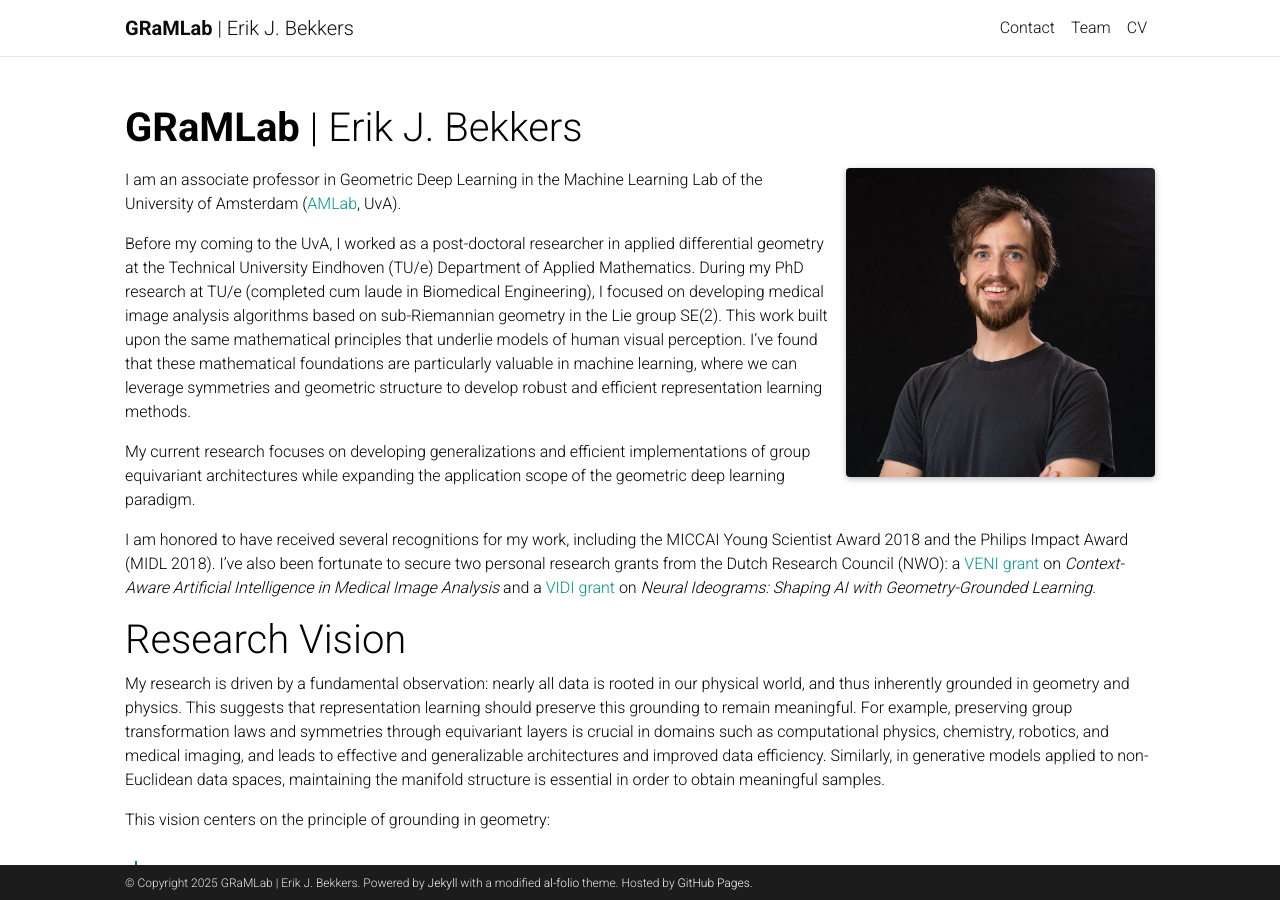
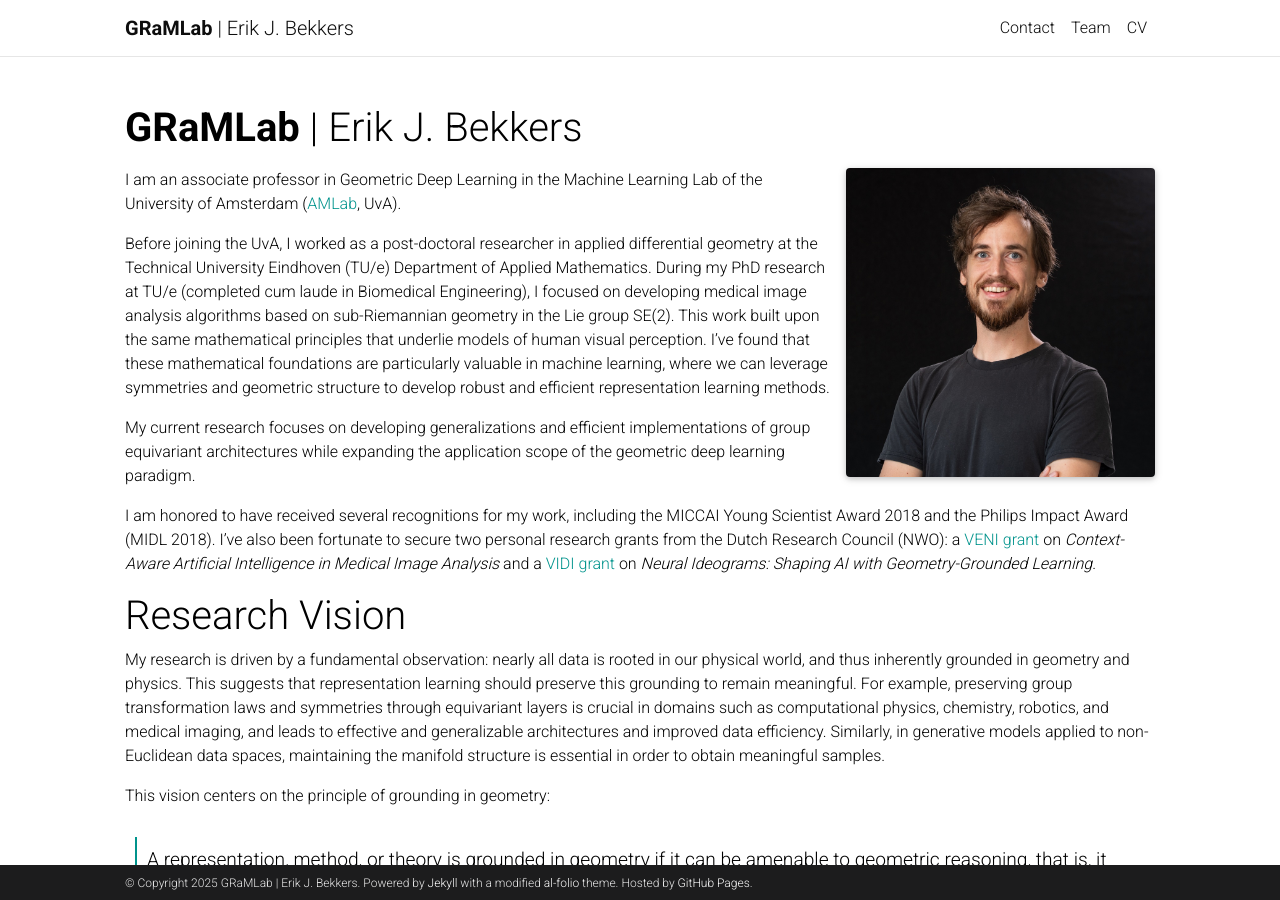
Before and after one commit to ebekkers/ebekkers.github.io, a Jekyll site: the page built from _pages/home.md, in a window 1280 px wide and 900 px high. Built offline with Jekyll 4.4.1, drawn with Linux system fonts in a browser that asks for light colours; full-size pictures stand in for the smaller copies a plugin makes; comment, search, counter and statistics services are not loaded; a style sheet for code colours, icons or effects is not loaded.

Commit message:
Update home.md

```diff
--- a/_pages/home.md
+++ b/_pages/home.md
@@ -20,7 +20,7 @@ social: true  # includes social icons at the bottom of the page
 
 I am an associate professor in Geometric Deep Learning in the Machine Learning Lab of the University of Amsterdam ([AMLab](https://amlab.science.uva.nl/), UvA).
 
-Before my coming to the UvA, I worked as a post-doctoral researcher in applied differential geometry at the Technical University Eindhoven (TU/e) Department of Applied Mathematics. During my PhD research at TU/e (completed cum laude in Biomedical Engineering), I focused on developing medical image analysis algorithms based on sub-Riemannian geometry in the Lie group SE(2). This work built upon the same mathematical principles that underlie models of human visual perception. I've found that these mathematical foundations are particularly valuable in machine learning, where we can leverage symmetries and geometric structure to develop robust and efficient representation learning methods.
+Before joining the UvA, I worked as a post-doctoral researcher in applied differential geometry at the Technical University Eindhoven (TU/e) Department of Applied Mathematics. During my PhD research at TU/e (completed cum laude in Biomedical Engineering), I focused on developing medical image analysis algorithms based on sub-Riemannian geometry in the Lie group SE(2). This work built upon the same mathematical principles that underlie models of human visual perception. I've found that these mathematical foundations are particularly valuable in machine learning, where we can leverage symmetries and geometric structure to develop robust and efficient representation learning methods.
 
 My current research focuses on developing generalizations and efficient implementations of group equivariant architectures while expanding the application scope of the geometric deep learning paradigm.
 
```
